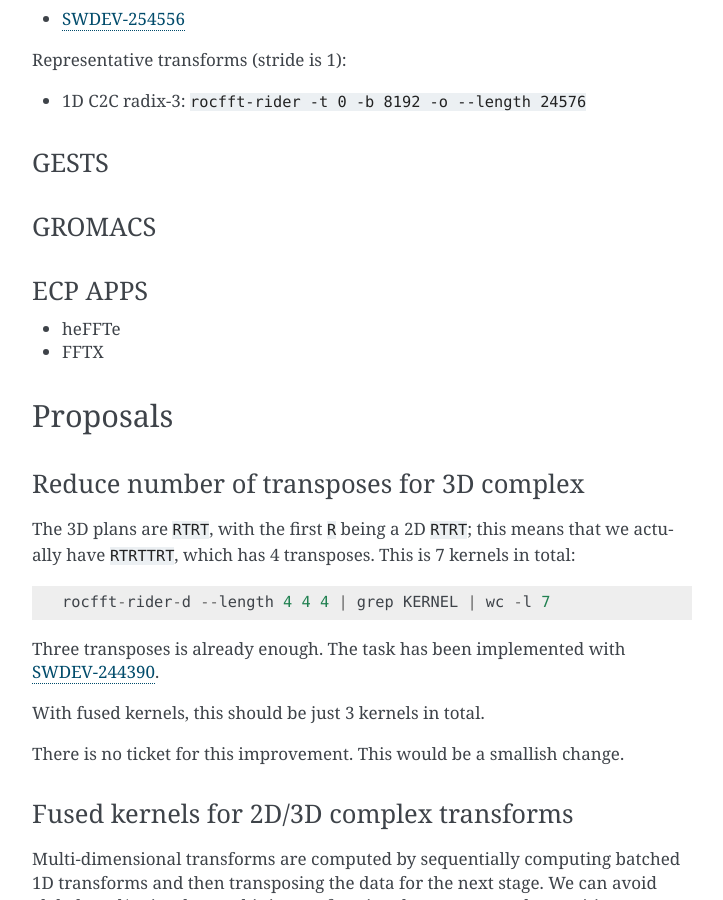
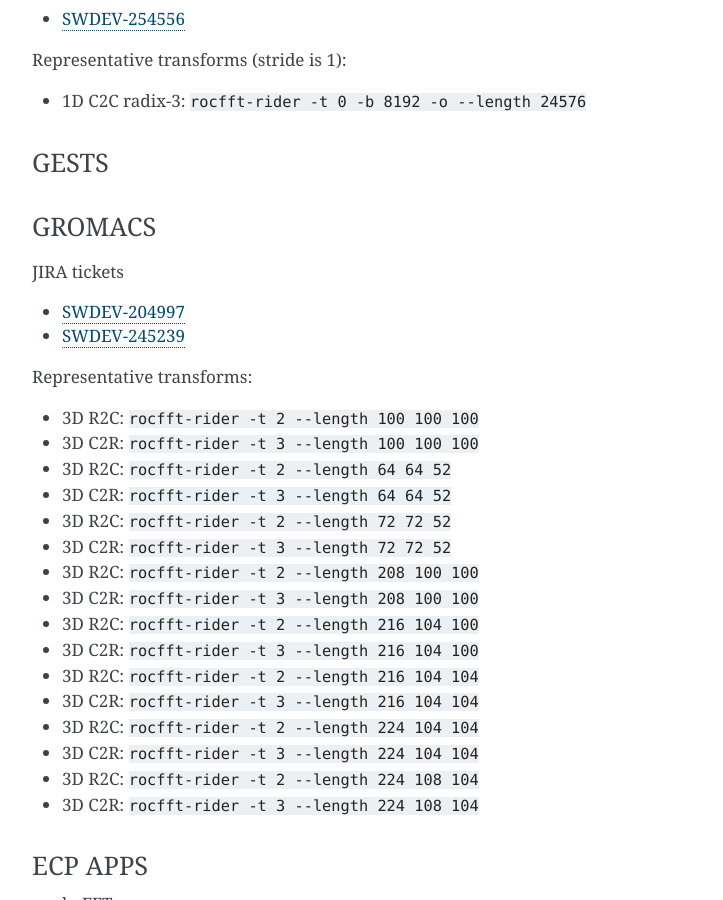
Before and after one commit to faraaz-bot/memory-testing, a Sphinx documentation site: the page built from docs/performance/source/performance.rst, in a window 1280 px wide and 900 px high, scrolled down 1314 px. Shown: the whole window, without its empty margins (388-1111 px from the left). Built offline with Sphinx 7.4.7, drawn with Linux system fonts in a browser that asks for light colours.

Commit message:
Add GROMACS sizes

```diff
--- a/docs/performance/source/performance.rst
+++ b/docs/performance/source/performance.rst
@@ -67,6 +67,31 @@
 
 GROMACS
 ^^^^^^^
+
+JIRA tickets
+
+* `SWDEV-204997 <http://ontrack-internal.amd.com/browse/SWDEV-204997>`_
+* `SWDEV-245239 <http://ontrack-internal.amd.com/browse/SWDEV-245239>`_
+
+Representative transforms:
+
+* 3D R2C: ``rocfft-rider -t 2 --length 100 100 100``
+* 3D C2R: ``rocfft-rider -t 3 --length 100 100 100``
+* 3D R2C: ``rocfft-rider -t 2 --length 64 64 52``
+* 3D C2R: ``rocfft-rider -t 3 --length 64 64 52``
+* 3D R2C: ``rocfft-rider -t 2 --length 72 72 52``
+* 3D C2R: ``rocfft-rider -t 3 --length 72 72 52``
+* 3D R2C: ``rocfft-rider -t 2 --length 208 100 100``
+* 3D C2R: ``rocfft-rider -t 3 --length 208 100 100``
+* 3D R2C: ``rocfft-rider -t 2 --length 216 104 100``
+* 3D C2R: ``rocfft-rider -t 3 --length 216 104 100``
+* 3D R2C: ``rocfft-rider -t 2 --length 216 104 104``
+* 3D C2R: ``rocfft-rider -t 3 --length 216 104 104``
+* 3D R2C: ``rocfft-rider -t 2 --length 224 104 104``
+* 3D C2R: ``rocfft-rider -t 3 --length 224 104 104``
+* 3D R2C: ``rocfft-rider -t 2 --length 224 108 104``
+* 3D C2R: ``rocfft-rider -t 3 --length 224 108 104``
+
 
 ECP APPS
 ^^^^^^^^
```
